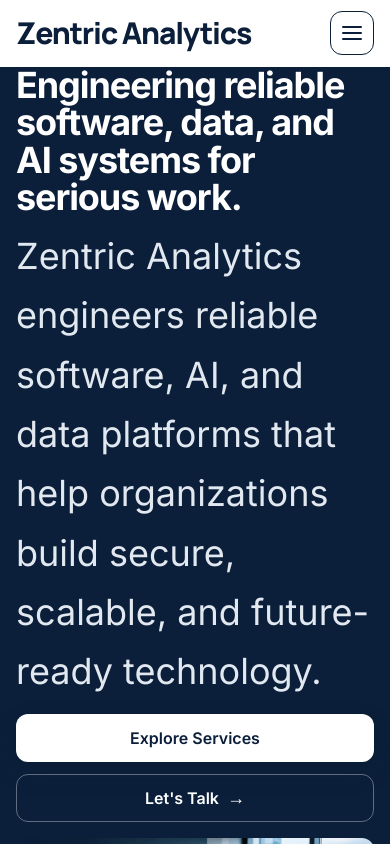
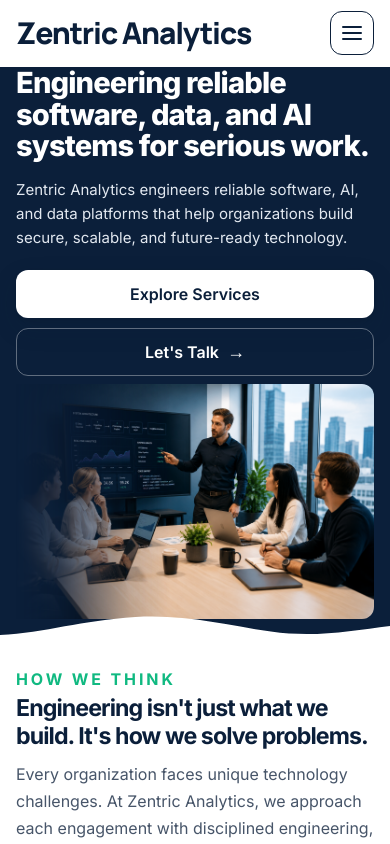
Before and after one commit to Zentric-Analytics/Zentricanalytics.com, a Next.js app: page / in a window 390 px wide. Shown: the top 844 px of the page. Built offline with nearby package versions, Linux system fonts and the light colour scheme.

Commit message:
Refine mobile hero typography and spacing

```diff
--- a/src/app/globals.css
+++ b/src/app/globals.css
@@ -333,7 +333,8 @@ html{scroll-padding-top:82px}
 
   /* Typography scale */
   h1{font-size:clamp(1.75rem,8vw,1.875rem)}
-  .hero-reveal{font-size:36px}
+  .hero-premium .hero-reveal-1{font-size:29.12px;font-weight:800;line-height:1.09}
+  .hero-premium .hero-reveal-2{font-size:15px;font-weight:400;line-height:1.6}
   .card h2,[class~="rounded-2xl"] h2,[class~="rounded-3xl"] h2{font-size:18px;line-height:1.25}
   small,.text-xs{font-size:.75rem}
   .text-sm{font-size:.875rem}
--- a/src/app/page.tsx
+++ b/src/app/page.tsx
@@ -104,22 +104,22 @@ export default function Home() {
   return (
     <PageShell>
       <section className="hero-premium relative isolate overflow-hidden bg-[#0B1F3A] text-white">
-        <div className="mx-auto grid w-full max-w-6xl items-center gap-4 px-4 pb-6 pt-0 md:grid-cols-[minmax(0,1fr)_minmax(0,0.98fr)] md:gap-6 md:px-4 md:py-14 lg:py-16 lg:gap-8">
+        <div className="mx-auto grid w-full max-w-6xl items-center gap-3 px-4 pb-5 pt-0 md:grid-cols-[minmax(0,1fr)_minmax(0,0.98fr)] md:gap-6 md:px-4 md:py-14 lg:py-16 lg:gap-8">
           <div className="max-w-[700px]">
-            <h1 className="hero-reveal hero-reveal-1 max-w-[600px] text-[36px] font-bold leading-[1.04] tracking-[-0.03em] text-white md:text-[56px] md:leading-[1.05]">
+            <h1 className="hero-reveal hero-reveal-1 max-w-[600px] text-[29.12px] font-extrabold leading-[1.09] tracking-[-0.03em] text-white md:text-[56px] md:font-bold md:leading-[1.05]">
               <span className="md:block">Engineering reliable software,</span>{' '}
               <span className="md:block">data, and AI systems</span>{' '}
               <span className="md:block">for serious</span>{' '}
               <span className="md:block">work.</span>
             </h1>
-            <p className="hero-reveal hero-reveal-2 mt-2.5 max-w-[520px] text-base font-normal leading-[1.65] text-slate-200 md:text-[20px] md:leading-[1.62]">
+            <p className="hero-reveal hero-reveal-2 mt-4 max-w-[520px] text-[15px] font-normal leading-[1.6] text-slate-200 md:text-[20px] md:leading-[1.62]">
               Zentric Analytics engineers reliable software, AI, and data platforms that help organizations build secure, scalable, and future-ready technology.
             </p>
-            <div className="hero-reveal hero-reveal-3 mt-3 flex flex-col gap-3 md:flex-row md:flex-wrap md:items-center">
-              <Link className="btn hero-cta-primary h-[52px] min-h-[52px] w-full md:h-[50px] md:min-h-[50px] md:w-auto" href="/services">
+            <div className="hero-reveal hero-reveal-3 mt-5 flex flex-col gap-2.5 md:gap-3 md:flex-row md:flex-wrap md:items-center">
+              <Link className="btn hero-cta-primary h-[48px] min-h-[48px] w-full md:h-[50px] md:min-h-[50px] md:w-auto" href="/services">
                 Explore Services
               </Link>
-              <Link className="btn hero-cta-secondary h-[52px] min-h-[52px] w-full md:h-[50px] md:min-h-[50px] md:w-auto" href="/contact">
+              <Link className="btn hero-cta-secondary h-[48px] min-h-[48px] w-full md:h-[50px] md:min-h-[50px] md:w-auto" href="/contact">
                 <span>Let&apos;s Talk</span>
                 <span className="zentric-primary-cta__arrow" aria-hidden="true">
                   →
@@ -128,7 +128,7 @@ export default function Home() {
             </div>
           </div>
 
-          <div className="hero-reveal hero-reveal-4 w-full max-w-[34rem] justify-self-center md:-mr-[max(1.5rem,calc((100vw-72rem)/2+1.5rem))] md:w-[50vw] md:max-w-none md:justify-self-end lg:w-[49vw]">
+          <div className="hero-reveal hero-reveal-4 -mt-1 w-full max-w-[34rem] justify-self-center md:mt-0 md:-mr-[max(1.5rem,calc((100vw-72rem)/2+1.5rem))] md:w-[50vw] md:max-w-none md:justify-self-end lg:w-[49vw]">
             <div className="relative aspect-[16/10.5] overflow-hidden rounded-r-xl rounded-l-none md:min-h-[25rem] lg:min-h-[27.5rem]">
               <Image
                 src="/images/hero/hero-engineering-team-v2.png"
```
